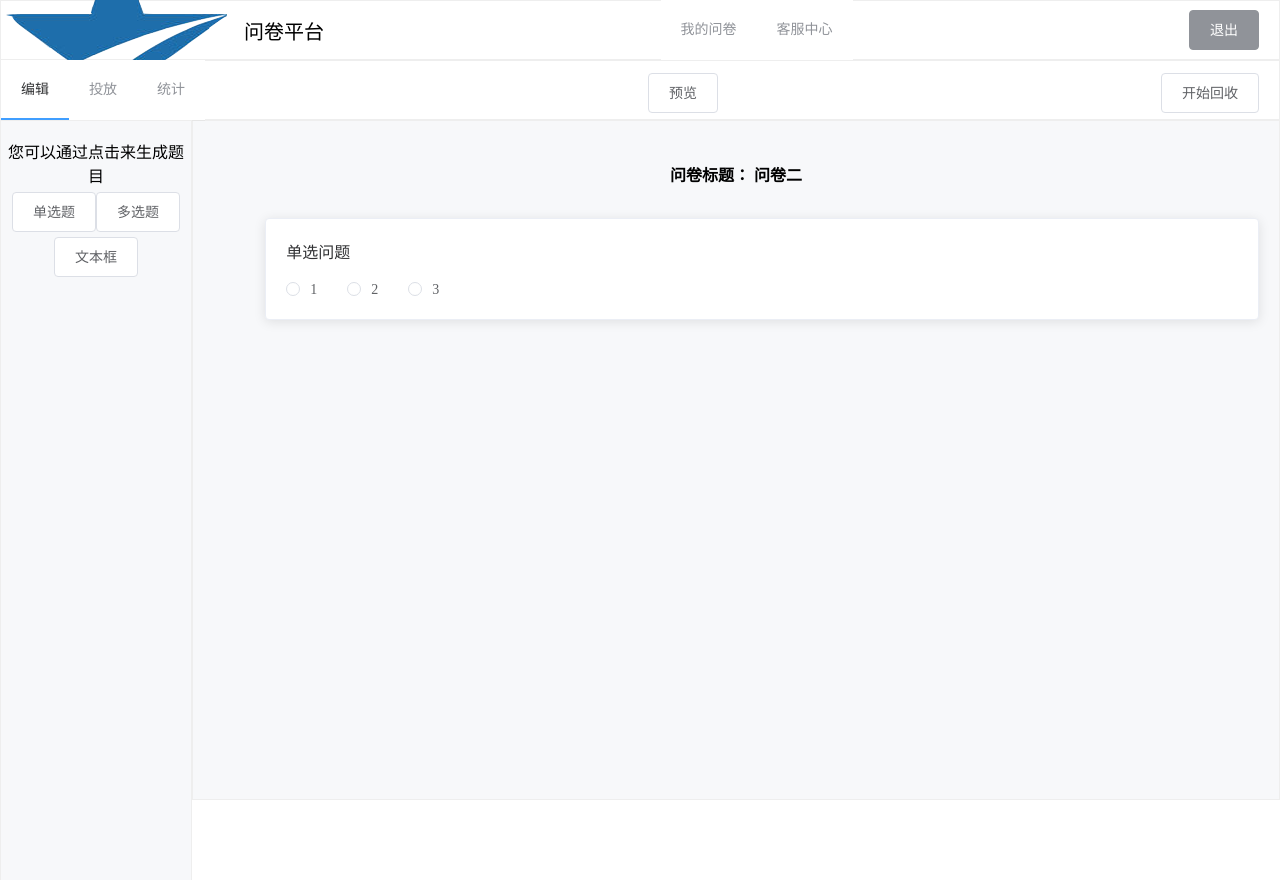
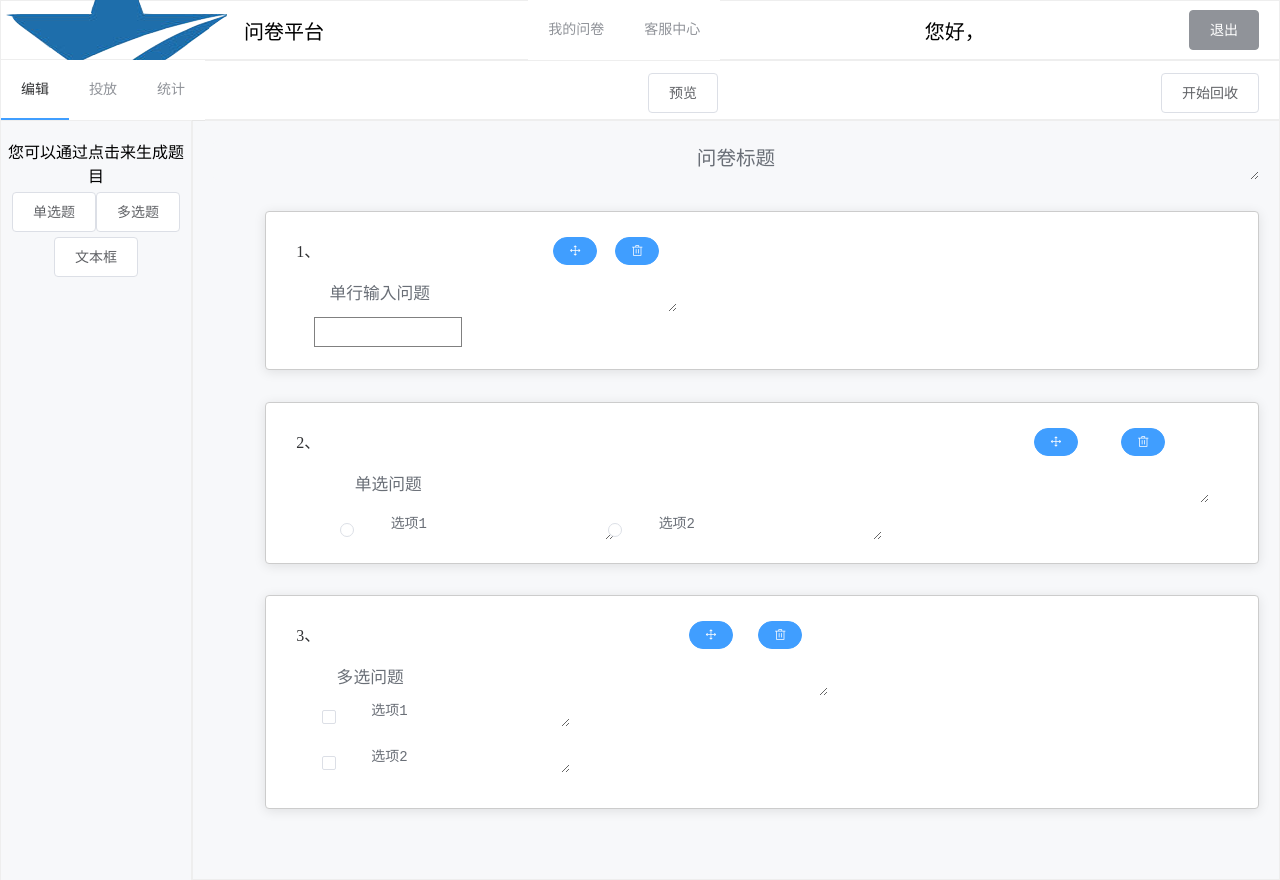
Before and after one commit to yuan0110/questionnaire, a Vue app: page /#/edit/1 in a window 1280 px wide. Before the commit the page ends 800 px from the top, so only its background shows below. Built offline with nearby package versions, Linux system fonts and the light colour scheme; sample sign-in values are in the browser's storage.

Commit message:
编辑页面的进一步更新（仍有bug）

```diff
--- a/package.json
+++ b/package.json
@@ -12,11 +12,12 @@
     "axios": "^0.19.2",
     "core-js": "^3.6.4",
     "echarts": "^4.7.0",
-    "element-resize-detector": "^1.2.1",
     "element-ui": "^2.4.5",
     "vue": "^2.6.11",
     "vue-router": "^3.1.6",
-    "vuedraggable": "^2.11.0"
+    "vuedraggable": "^2.11.0",
+    "element-resize-detector": "^1.2.1",
+    "vuex": "^3.4.0"
   },
   "devDependencies": {
     "@vue/cli-plugin-babel": "~4.3.0",
--- a/src/components/Edit.vue
+++ b/src/components/Edit.vue
@@ -21,34 +21,32 @@
     </el-aside>
     <!-- 右侧内容主题 -->
     <el-main>
-
-    <h1 style="text-align: center">问卷标题： {{title}}</h1>
+    <el-input type="textarea" autosize v-model="Questionnaire.title"></el-input>
     <draggable tag="div"
-               v-model="Questionnaires[myindex].questions"
                v-bind="dragOptions"
                class="list-group"
+               handle=".handle"
+               v-model="Questionnaire.questions"
                @update="datadragEnd"
                @start="drag = true"
                @end="drag = false">
       <transition-group type="transition"
                         :name="!drag ? 'flip-list' : null">
-        <!--<li class="list-group-item"
-            v-for="(element, idx) in list"
-            :key="element.name">
-          <span class="handle">拖</span>
-          <span class="text">{{ element.name }} </span>
-          <span class="close"
-                @click="removeAt(idx)">删</span>
-        </li>-->
-        <el-card class='list-group-item' v-for="(q,index) in Questionnaires[myindex].questions" :key="index">
-          <p v-if="q.type=='checkbox'" style="margin-top: 0;margin-bottom: 0">{{q.question}}</p>
-          <p v-if="(q.type=='radio')||(q.type=='input')" style="margin-top: 0">{{q.question}}</p>
-          <el-input v-if="q.type=='input'" v-model="q.answer"></el-input>
-        <el-checkbox-group  v-if="q.type=='checkbox'" v-model="q.answer">
-          <el-checkbox style="margin-top: 2%" v-for="(c,index) in q.choices" :key="index" :label="c"></el-checkbox>
+        <el-card class='list-group-item' v-for="(q,index) in Questionnaire.questions" :key="index">
+          <span>{{(index+1)+'、  '}}</span>
+          <el-button type="primary" icon="el-icon-delete" style='float:right;margin-left:5%' size="mini" round @click="deleteQuestion(index)"></el-button>
+          <el-button class="handle" type="primary" icon="el-icon-rank" style='float:right;margin-left:5%' size="mini" round></el-button>
+          <el-input type="textarea" autosize v-model="q.question"></el-input>
+          <div class="input_vr_icon" v-if="q.type=='input'" ></div>
+        <el-checkbox-group v-if="q.type=='checkbox'" v-model='q.answer'>
+          <el-checkbox v-for="(c,index) in q.choices" :key="index">
+            <el-input type="textarea" autosize v-model='q.choices[index]'><i slot="suffix" class="el-input__icon el-icon-close"></i></el-input>
+          </el-checkbox>
         </el-checkbox-group>
-        <el-radio-group  v-if="q.type=='radio'" v-model="q.answer">
-          <el-radio style="margin-top: 2%" v-for="(c,index) in q.choices" :key="index" :label="c"></el-radio>
+        <el-radio-group  v-if="q.type=='radio'" v-model='q.answer'>
+          <el-radio v-for="(c,index) in q.choices" :key="index">
+            <el-input type="textarea" autosize v-model='q.choices[index]'><i slot="suffix" class="el-input__icon el-icon-close"></i></el-input>
+          </el-radio>
         </el-radio-group>
         </el-card>
       </transition-group>
@@ -66,22 +64,22 @@ export default {
       // myindex 被我选中的问卷索引
       drag: false,
       editPath: '',
-      myindex: '',
-      title: '',
-      Questionnaires: [
+      userName: this.$store.state.userName,
+      myindex: 0,
+      Questionnaire:
         {
-          title: '问卷一',
+          title: '问卷标题',
           questions: [
             {
               type: 'input',
               question: '单行输入问题',
-              answer: ''
+              answer: []
             },
             {
               type: 'radio',
-              question: '您是否觉得宿舍不够干净？',
-              choices: ['非常', '一般', '否'],
-              answer: ''
+              question: '单选问题',
+              choices: ['选项1', '选项2'],
+              answer: []
             },
             {
               type: 'checkbox',
@@ -90,19 +88,15 @@ export default {
               answer: []
             }
           ]
-        },
-        {
-          title: '问卷二',
-          questions: [
-            {
-              type: 'radio',
-              question: '单选问题',
-              choices: ['1', '2', '3'],
-              answer: ''
-            }
-          ]
         }
-      ]
+    }
+  },
+  watch: {
+    Questionnaire: {
+      handler: function (val, oldval) {
+        console.log(val)
+      },
+      deep: true// 对象内部的属性监听，也叫深度监听
     }
   },
   components: {
@@ -120,7 +114,6 @@ export default {
   },
   created () {
     this.myindex = this.$route.params.id
-    this.title = this.Questionnaires[this.myindex].title
     this.editPath = '/edit/' + this.myindex
   },
   mounted () {
@@ -129,28 +122,17 @@ export default {
       event.preventDefault()
       event.stopPropagation()
     }
-    var that = this
-    var elementResizeDetectorMaker = require('element-resize-detector')
-    const conelement = document.getElementsByClassName('el-container')[1]
-    console.log(conelement)
-    var erd = elementResizeDetectorMaker()
-    erd.listenTo(conelement, function (element) {
-      var height = element.scrollHeight
-      that.$nextTick(function () {
-        console.log('Size: ' + height)
-        window.scrollTo(0, conelement.scrollHeight)
-      })
-    })
   },
   methods: {
+    deleteQuestion (index) {
+      this.Questionnaire.questions.splice(index, 1)
+    },
     datadragEnd (evt) { // 拖动后整个questions数组的顺序也会变化，可提交至后台
       evt.preventDefault()
-      console.log('拖动前的索引 :' + evt.oldIndex)
-      console.log('拖动后的索引 :' + evt.newIndex)
-      console.log(this.Questionnaires[this.myindex].questions[1].question)
+      console.log(this.Questionnaire.questions)
     },
     single () {
-      this.Questionnaires[this.myindex].questions.push(
+      this.Questionnaire.questions.push(
         {
           type: 'radio',
           question: '单选问题',
@@ -158,25 +140,38 @@ export default {
           answer: ''
         }
       )
+      const conelement = document.getElementsByClassName('el-container')[1]
+      this.$nextTick(function () {
+        window.scrollTo(0, conelement.scrollHeight)
+      })
     },
     multi () {
-      this.Questionnaires[this.myindex].questions.push(
+      this.Questionnaire.questions.push(
         {
           type: 'checkbox',
           question: '多选问题',
           choices: ['选项1', '选项2'],
           answer: []
+
         }
       )
+      const conelement = document.getElementsByClassName('el-container')[1]
+      this.$nextTick(function () {
+        window.scrollTo(0, conelement.scrollHeight)
+      })
     },
     text () {
-      this.Questionnaires[this.myindex].questions.push(
+      this.Questionnaire.questions.push(
         {
           type: 'input',
           question: '单行输入问题',
           answer: ''
         }
       )
+      const conelement = document.getElementsByClassName('el-container')[1]
+      this.$nextTick(function () {
+        window.scrollTo(0, conelement.scrollHeight)
+      })
     },
     // 预览
     preview (index) {
@@ -186,10 +181,71 @@ export default {
 }
 
 </script>
-
+<style>
+.el-card__body>.el-textarea>.el-textarea__inner{
+  -web-kit-appearance: none;
+  -moz-appearance: none;
+  font-size: 1.2em;
+  height: 2.9em;
+  border: none;
+  color: #6a6f77;
+  outline: 0;
+}
+.el-radio__label>.el-textarea>.el-textarea__inner{
+    -web-kit-appearance: none;
+  -moz-appearance: none;
+  border: none;
+  color: #6a6f77;
+  outline: 0;
+}
+.el-checkbox__label>.el-textarea>.el-textarea__inner{
+      -web-kit-appearance: none;
+  -moz-appearance: none;
+  border: none;
+  color: #6a6f77;
+  outline: 0;
+}
+.el-main>.el-textarea>.el-textarea__inner{
+  -web-kit-appearance: none;
+  -moz-appearance: none;
+  font-size: 1.4em;
+  height: 2.9em;
+  border: none;
+  color: #6a6f77;
+  outline: 0;
+  text-align: center;
+  background-color: #f7f8fa;
+ }
+</style>
 <style lang="less" scoped>
-.el-card{
-  float: none;
+.el-radio-group {
+  margin-left:5%;
+}
+.el-checkbox-group {
+  margin-left:5%;
+}
+.input_vr_icon {
+   -moz-appearance: textfield-multiline;
+    -webkit-appearance: textarea;
+    border: 1px solid gray;
+    font: medium -moz-fixed;
+    font: -webkit-small-control;
+    height: 28px;
+    margin: 5px 0 2px 5%;
+    width: 40%;
+}
+/*.el-input__inner:hover {
+  border:1px dotted gray;
+}*/
+.el-card {
+  margin: 3% 0 0 5%;
+  .el-card__body {
+  width:100%;
+  .el-textarea{
+  margin:0 0 0 5%;
+  padding:0 0 0 0;
+  }
+  }
 }
 .el-aside {
     border: 1px solid #eee;
@@ -214,10 +270,8 @@ export default {
 .no-move {
   transition: transform 0s;
 }
-
-.container {
+.el-container {
   width: 100%;
-  text-align: center;
   .handle {
     cursor: move;
   }
@@ -228,12 +282,7 @@ export default {
       justify-content: space-between;
       padding: 0 10px;
       border: 1px solid #ccc;
-      height: 40px;
       line-height: 40px;
-      width: 300px;
-      text-align: center;
-      color: #fff;
-      background: rgba(0, 0, 0, 0.6);
     }
   }
 }
--- a/src/components/Home.vue
+++ b/src/components/Home.vue
@@ -10,6 +10,7 @@
         <el-menu-item index="/mine">我的问卷</el-menu-item>
         <el-menu-item index="/welcome">客服中心</el-menu-item>
      </el-menu>
+      <p style="margin-right:0">{{"您好，"+userName}}</p>
       <el-button type="info" @click="logout">退出</el-button>
     </el-header>
     <!-- 页面主体区域 -->
@@ -23,18 +24,14 @@
 export default {
   data () {
     return {
-
+      userName: this.$store.state.userName
     }
-  },
-  created () {
-
   },
   methods: {
     logout () {
       window.sessionStorage.clear()
       this.$router.push('/login')
     }
-
   }
 }
 
--- a/src/components/Login.vue
+++ b/src/components/Login.vue
@@ -33,7 +33,7 @@ export default {
       // 登录表单数据绑定对象
       loginForm: {
         username: '123',
-        password: '321321'
+        password: '123456'
       },
       // 表单验证规则对象
       loginFormRules: {
@@ -65,7 +65,10 @@ export default {
         console.log(res)
         window.sessionStorage.setItem('token', res.data.token)
         // 跳转到后台主页
-        this.$router.push('/home')
+        this.$store.state.userName = this.loginForm.username
+        this.$router.push({
+          path: 'home'
+        })
       })
     }
   }
--- a/src/components/Mine.vue
+++ b/src/components/Mine.vue
@@ -31,6 +31,7 @@
 export default {
   data () {
     return {
+      userName: '',
       question: [
         { id: 'sdfds', name: '问卷一', status: '未发布', time: '2020-5-20 12:00' },
         { id: 's', name: '问卷二', status: '已截止', time: '2020-5-20 12:00' }
@@ -38,7 +39,8 @@ export default {
     }
   },
   created () {
-
+    this.userName = this.$store.state.userName
+    console.log(this.userName)
   },
   methods: {
     logout () {
@@ -64,15 +66,17 @@ export default {
   }
 }
 </script>
-<style>
+<style lang="less" scoped>
   .el-card{
       margin: 3% 0 0 5%;
       float: left;
   }
   .el-row {
     margin-top: 60px;
+    background-color: #f7f8fa;
     margin-bottom: 20px;
     width: 100%;
+    z-index: 999;
   }
   .el-row:last-child {
     margin-bottom: 0;
--- a/src/components/Welcome.vue
+++ b/src/components/Welcome.vue
@@ -1,5 +1,5 @@
 <template>
-    <div style="margin-top: 60px">
+    <div style="margin-top: 60px; z-index:999">
         <h3>welcome</h3>
     </div>
 </template>
--- a/src/main.js
+++ b/src/main.js
@@ -7,6 +7,9 @@ import './assets/fonts/iconfont.css'
 // 导入全局样式表
 import './assets/css/global.css'
 import axios from 'axios'
+import Vuex from 'vuex'
+import store from './vuex/store'
+Vue.use(Vuex)
 axios.defaults.baseURL = 'https://afeiog.toutiao15.com/'
 axios.interceptors.request.use(config => {
   // 为请求头对象，添加token验证的Authorization字段
@@ -19,5 +22,6 @@ Vue.prototype.$http = axios
 Vue.config.productionTip = false
 new Vue({
   router,
+  store,
   render: h => h(App)
 }).$mount('#app')
--- /dev/null
+++ b/src/vuex/store.js
@@ -0,0 +1,11 @@
+import Vue from 'vue'
+import Vuex from 'vuex'
+Vue.use(Vuex)
+const store = new Vuex.Store({
+  // 定义状态
+  state: {
+    userName: ''
+  }
+})
+
+export default store
```
Also changed, not shown: 1 other file (tests, documents, lock files or other folders).
